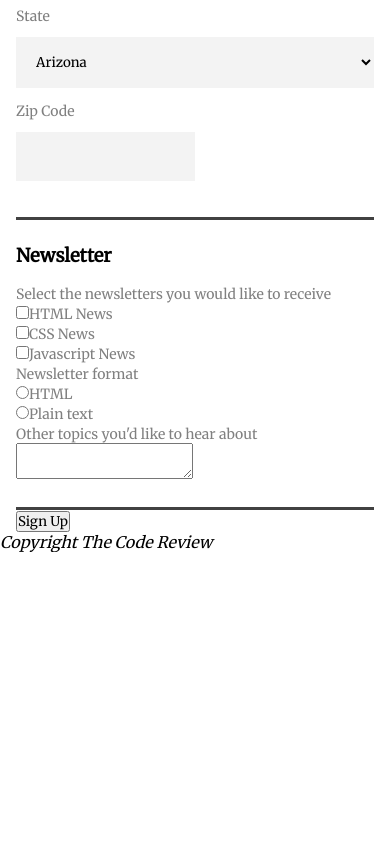
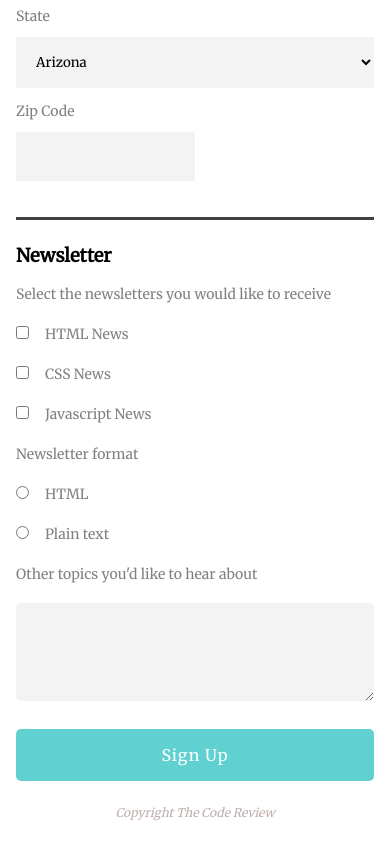
Before and after one commit to sgaona21/Online-Registration-Form, a plain HTML site: page index.html in a window 390 px wide. Shown: the part 737-1581 px from the top of the page. Before the commit the page ends 1289 px from the top, so only its background shows below. Drawn offline with Linux system fonts and the light colour scheme.

Commit message:
mobile first

```diff
--- a/index.html
+++ b/index.html
@@ -51,23 +51,34 @@
 
     </fieldset>
 
-    <fieldset>
+    <fieldset id="field2">
 
 
 
         <legend>Newsletter</legend>
 
+        <div>
+        <label >Select the newsletters you would like to receive</label>
+        </div> <br>
 
-        <label>Select the newsletters you would like to receive</label><br>
-        <input type="checkbox" id="hyper" value="receive_html" name="html_news"><label class="letters" for="hyper">HTML News</label><br>
+        <div class>
+        <input type="checkbox" id="hyper" value="receive_html" name="html_news"><label class="letters" for="hyper">HTML News</label>
+        </div><br>
         <input type="checkbox" id="css" value="receive_css" name="css_news"><label class="letters" for="css">CSS News</label><br>
-        <input type="checkbox" id="javascript" value="receive_javascript" name="javascript_news"><label class="letters" for="javascript">Javascript News</label><br>
+        <br>
+        <input type="checkbox" id="javascript" value="receive_javascript" name="javascript_news"><label class="letters" for="javascript">Javascript News</label> <br>
+        <br>
 
         <label>Newsletter format</label><br>
+        <br>
         <input type="radio" id="html-format" value="html_format" name="format_type"><label for="html-format" class="letters">HTML</label><br>
-        <input type="radio" id="plaintext" value="plain_format" name="format_type"><label for="plaintext" class="letters">Plain text</label><br>
+        <br>
+        <input type="radio" id="plaintext" value="plain_format" name="format_type"><label for="plaintext" class="letters">Plain text</label>
+        <br>
+        <br>
 
         <label>Other topics you'd like to hear about</label><br>
+        <br>
         <textarea id="topics" name="other_topics"></textarea><br>
 
     </fieldset>
@@ -76,7 +87,7 @@
 
     </form>
 
-    <p><em>Copyright The Code Review</em></p>
+    <p id="copyright"><em>Copyright The Code Review</em></p>
 
 </body>
 </html>
--- a/style.css
+++ b/style.css
@@ -77,7 +77,7 @@ input[type=text], input[type=email], select, input[type=tel] {
     outline: 0;
   }
 
-input[type=text]:focus, input[type=tel]:focus, input[type=email]:focus{
+input[type=text]:focus, input[type=tel]:focus, input[type=email]:focus {
     border: 2px solid rgba(22, 22, 92, 0.678);
     border-radius: 5px;
 }
@@ -94,3 +94,37 @@ input[id="zip"] {
     margin-top: .75rem;
     margin-bottom: .75rem;
 }
+
+.letters {
+    padding: 1rem;
+}
+
+textarea {
+    border: none;
+    background-color: rgba(241, 241, 241, 0.801);
+    width: 100%;
+    padding-bottom: 4rem;
+    border-radius: 5px;
+}
+
+#field2 {
+    border-bottom: none;
+}
+
+button {
+    border: none;
+    padding: 1rem;
+    width: 100%;
+    background-color: rgba(31, 189, 189, 0.705);
+    color: white;
+    border-radius: 5px;
+    font-size: 1rem;
+    letter-spacing: 1px;
+}
+
+#copyright {
+    text-align: center;
+    color: rgb(192, 173, 173);
+    padding: 1.5rem;
+    font-size: .75rem;
+}
```
